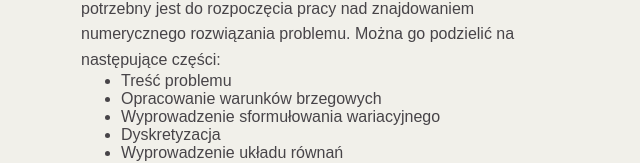
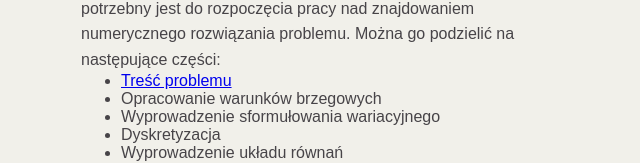
Before and after one commit to Veexeq/RRiR-Project, a React (Vite) app in the folder em_potential_solver/: page /theory in a window 1280 px wide. Shown: the part 211-374 px from the top of the page, without its empty margins (319-959 px from the left). Built offline with nearby package versions, Linux system fonts and the light colour scheme.

Commit message:
Fixed unwanted style inheritance when styling elements like: 'a {}' via wrapping those styles in .wrapper, as it will be replaced as .wrapper{random_text} to distinguish one component's wrapper from another

```diff
--- a/em_potential_solver/src/components/navbar/navbar.module.css
+++ b/em_potential_solver/src/components/navbar/navbar.module.css
@@ -20,7 +20,7 @@
   border-radius: 0 0 5px 5px; */
 }
 
-a {
+.wrapper a {
   background-color: var(--bg-ui);
   padding: 1rem;
   min-width: 20%;
@@ -35,7 +35,7 @@ a {
   cursor: pointer;
 }
 
-a:hover {
+.wrapper a:hover {
   background-color: var(--bg-ui-hover);
   font-weight: bold;
 }
--- a/em_potential_solver/src/components/theory/Theory.tsx
+++ b/em_potential_solver/src/components/theory/Theory.tsx
@@ -9,7 +9,7 @@ function Theory() {
       <br />
       <p>W tej sekcji znajduje się kompletny wstęp związany z teorią, który potrzebny jest do rozpoczęcia pracy nad znajdowaniem numerycznego rozwiązania problemu. Można go podzielić na następujące części:</p>
       <ul>
-        <li>Treść problemu</li>
+        <li><a href="#intro">Treść problemu</a></li>
         <li>Opracowanie warunków brzegowych</li>
         <li>Wyprowadzenie sformułowania wariacyjnego</li>
         <li>Dyskretyzacja</li>
```
